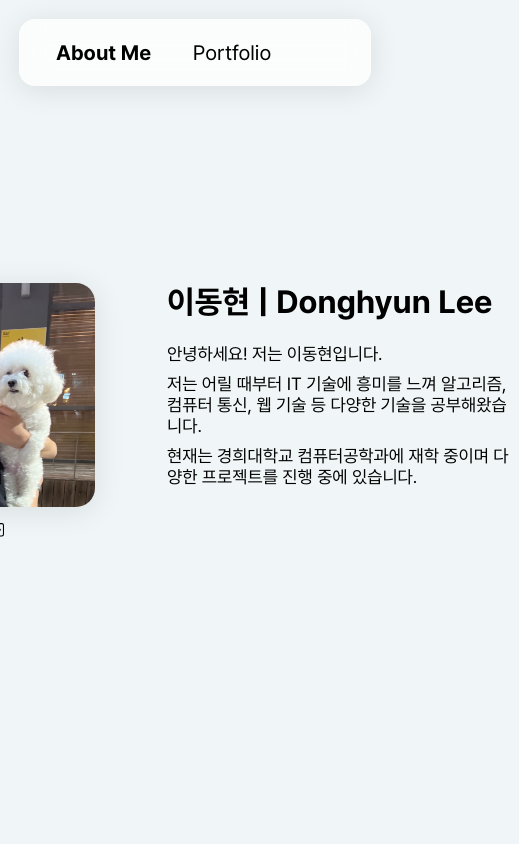
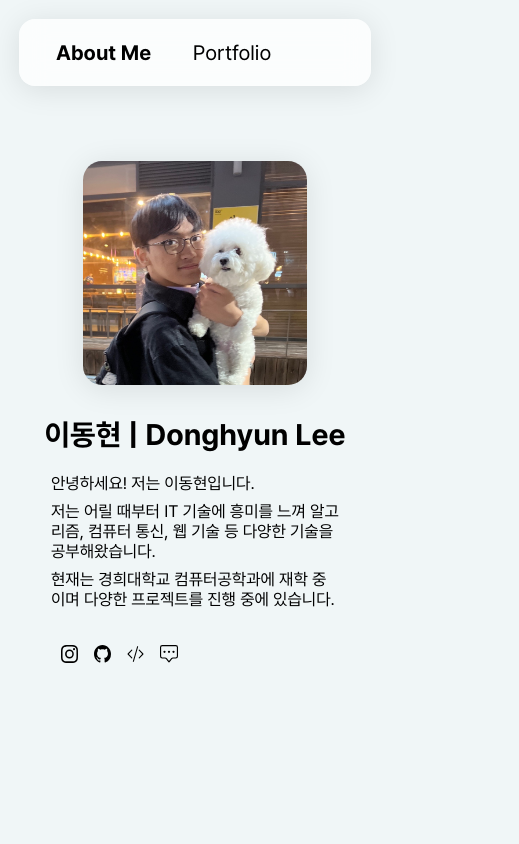
Before and after one commit to ldhhello/ldh-monster-react, a React (Vite) app: page / in a window 390 px wide. Shown: the top 844 px of the page, 519 px wide, since content can reach past the window. Built offline with nearby package versions, Linux system fonts and the light colour scheme; a web font is replaced by a local one.

Commit message:
✨Add mobile support for ProfileBox

```diff
--- a/src/components/ProfileBox.tsx
+++ b/src/components/ProfileBox.tsx
@@ -1,10 +1,18 @@
 import styled from 'styled-components';
 import profile from '../assets/profile-image.jpg';
+import { media } from '../design/media';
 
 const Container = styled.div`
   display: flex;
   flex-direction: row;
   gap: 4.5rem;
+
+  ${media.mobile`
+    flex-direction: column;
+    align-items: center;
+    gap: 2rem;
+    margin-bottom: 1.3rem;
+  `}
 `
 
 const ProfileImg = styled.img`
@@ -27,6 +35,27 @@ const InnerContainer = styled.div`
     word-wrap: break-word;
     font-size: 1.1rem;
   }
+
+  ${media.mobile`
+    align-items: center;
+    h1 {
+      font-size: 1.95rem;
+    }
+    p {
+      width: 20rem;
+      font-size: 1.07rem;
+    }
+  `}
+  ${media.mobileSmall`
+    gap: 0.48rem;
+    h1 {
+      font-size: 1.85rem;
+    }
+    p {
+      width: 18rem;
+      font-size: 1.04rem;
+    }
+  `}
 `;
 
 export default function ProfileBox() {
```
